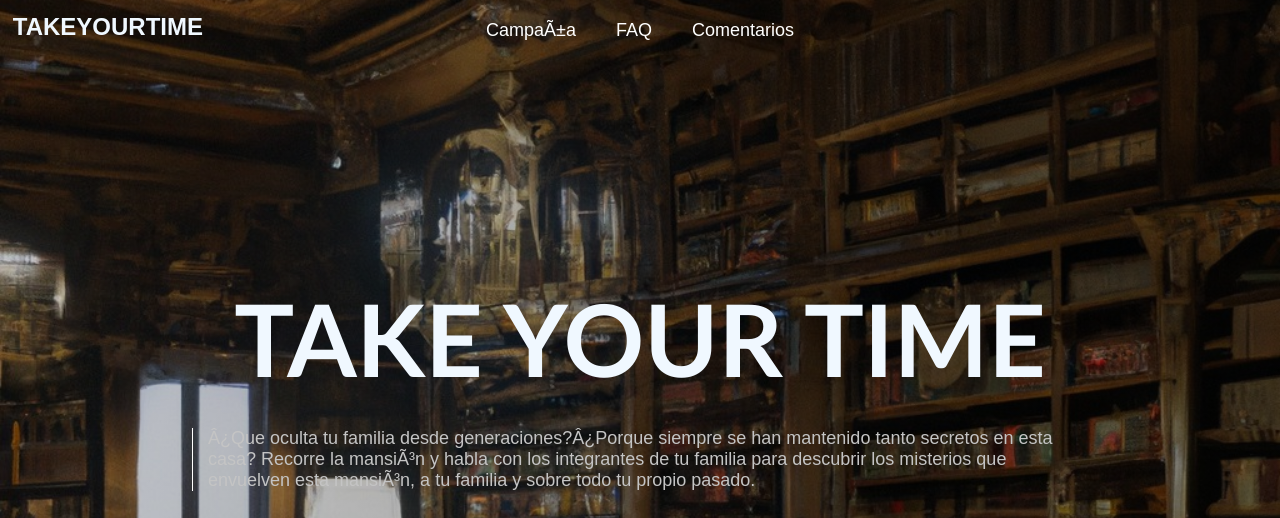
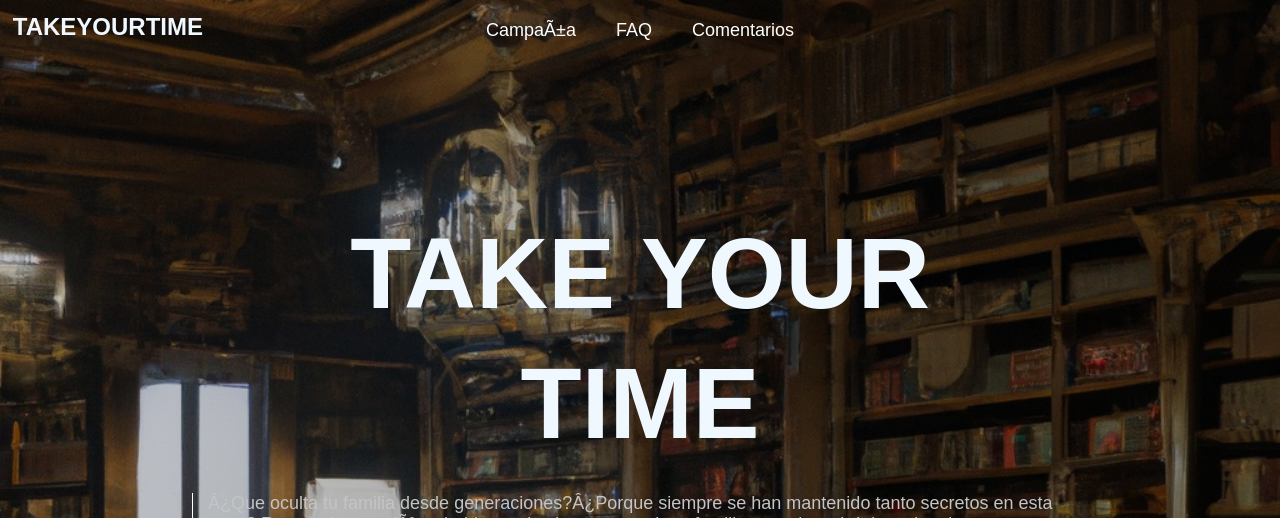
Before and after one commit to angelaloleila/angelaloleila.github.io, a plain HTML site: page index.html in a window 1280 px wide. Shown: the top 518 px of the page. Drawn offline with Linux system fonts and the light colour scheme.

Commit message:
Update style.css

```diff
--- a/style.css
+++ b/style.css
@@ -104,7 +104,6 @@ a, b{
     line-height: 130px;
     color: aliceblue;
     text-transform: uppercase;
-    font-family: 'Calibri', cursive;
     margin: 25px;
 }
 
```
